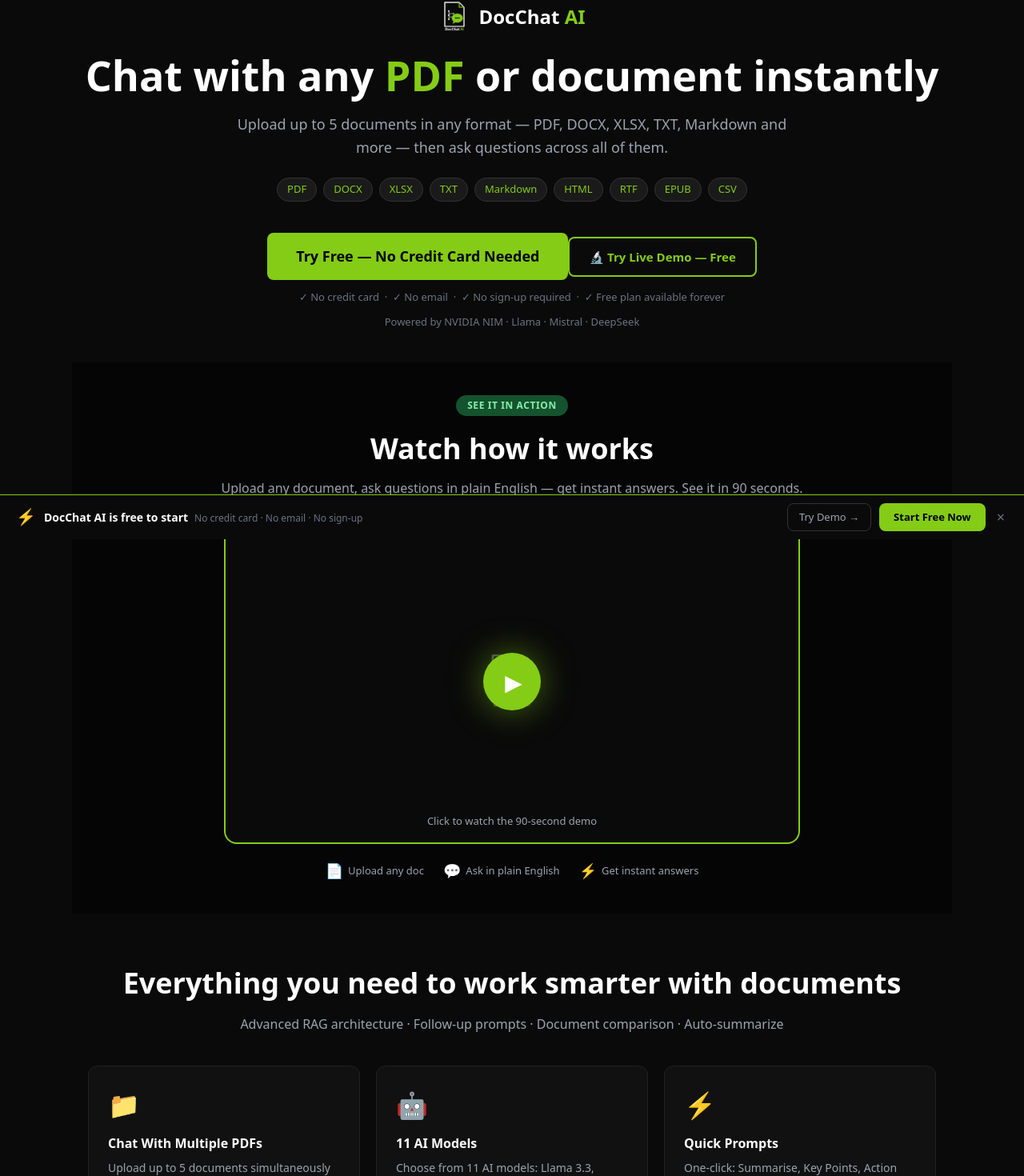
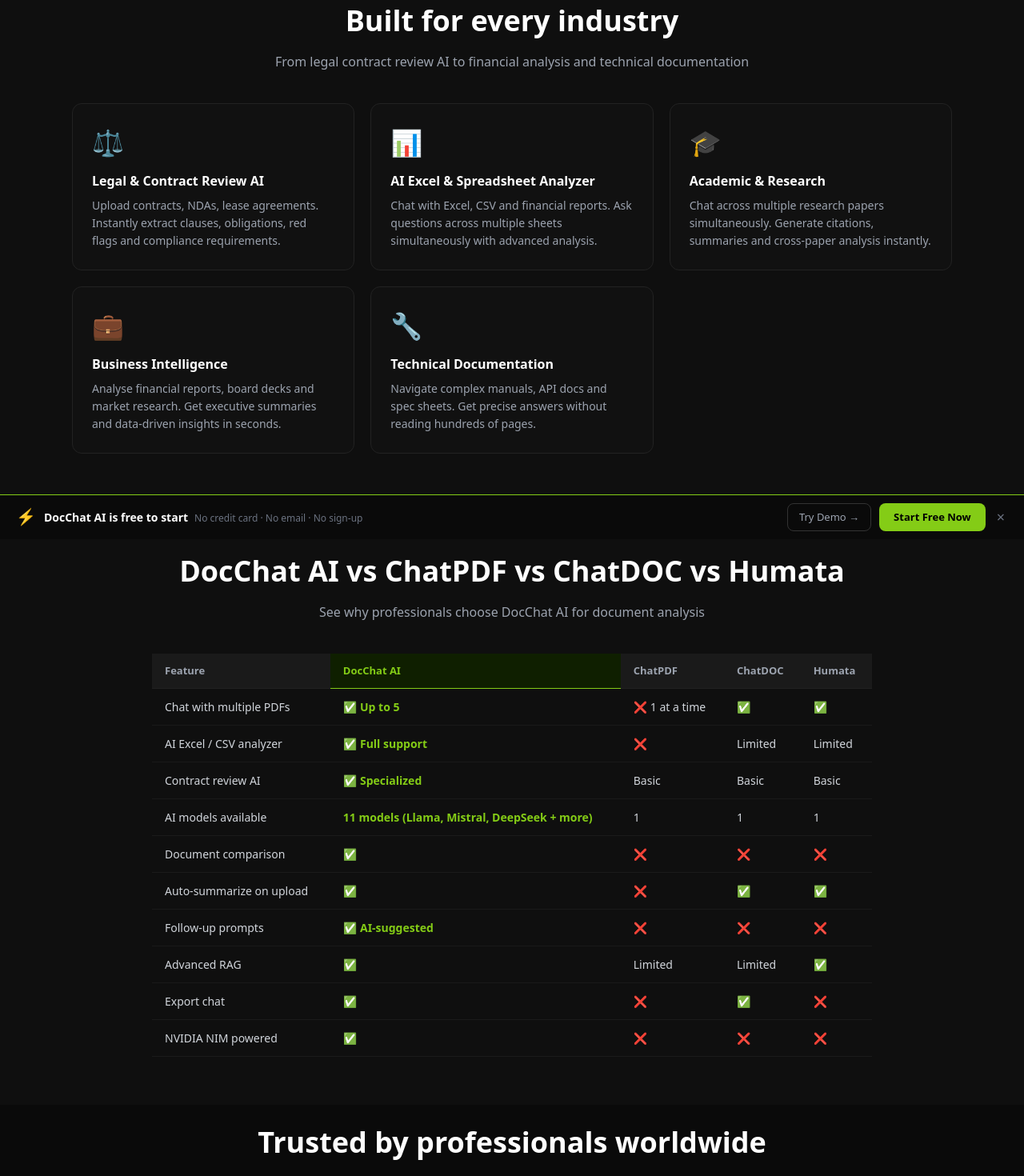
Before and after one commit to justin280/docchat-saas, a Next.js app: page / in a window 1280 px wide. Shown: the part 126-1596 px from the top of the page at 80% size. Built offline with nearby package versions, Linux system fonts and the light colour scheme.

Commit message:
Homepage: remove Watch how it works video section and all healthcare/HIPAA references

```diff
--- a/app/page.js
+++ b/app/page.js
@@ -15,7 +15,6 @@ const QUICK_PROMPTS = [
 const USE_CASES = [
   { icon: '⚖️', title: 'Legal & Contract Review AI', desc: 'Upload contracts, NDAs, lease agreements. Instantly extract clauses, obligations, red flags and compliance requirements.' },
   { icon: '📊', title: 'AI Excel & Spreadsheet Analyzer', desc: 'Chat with Excel, CSV and financial reports. Ask questions across multiple sheets simultaneously with advanced analysis.' },
-  { icon: '🏥', title: 'Healthcare Research', desc: 'Process clinical studies, medical literature and HIPAA-compliant documents. Extract insights from complex health data.' },
   { icon: '🎓', title: 'Academic & Research', desc: 'Chat across multiple research papers simultaneously. Generate citations, summaries and cross-paper analysis instantly.' },
   { icon: '💼', title: 'Business Intelligence', desc: 'Analyse financial reports, board decks and market research. Get executive summaries and data-driven insights in seconds.' },
   { icon: '🔧', title: 'Technical Documentation', desc: 'Navigate complex manuals, API docs and spec sheets. Get precise answers without reading hundreds of pages.' },
@@ -36,12 +35,10 @@ const FEATURES = [
 const TESTIMONIALS = [
   { name: 'Sarah M.', role: 'Contract Lawyer', text: 'I review 20+ contracts a week. DocChat AI cuts my time in half. The contract review AI is incredibly accurate.' },
   { name: 'James T.', role: 'Financial Analyst', text: 'The AI Excel analyzer is a game changer. I uploaded 3 quarterly reports and asked cross-document questions instantly.' },
-  { name: 'Dr. Priya R.', role: 'Medical Researcher', text: 'Perfect for healthcare research. I process clinical studies and get structured summaries in minutes, not hours.' },
   { name: 'Alex W.', role: 'Startup Founder', text: 'We use DocChat AI for due diligence. Uploading investor reports and chatting with them saves us days of manual work.' },
 ];
 
 const NAV_PAGES = [
-      { slug: '/healthcare', label: 'Healthcare' },
       { slug: '/contact', label: 'Contact' },
 
     ];
@@ -51,7 +48,6 @@ export default function Home() {
   const [input, setInput] = useState('');
   const [loading, setLoading] = useState(false);
   const [view, setView] = useState('landing');
-  const [showVideo, setShowVideo] = useState(false);
   const [selectedModel, setSelectedModel] = useState('meta/llama-3.1-70b-instruct');
   const [uploadError, setUploadError] = useState('');
   const [uploading, setUploading] = useState(false);
@@ -248,7 +244,6 @@ export default function Home() {
     { q: 'Can I chat with multiple PDFs at once?', a: 'Yes! Upload up to 5 documents simultaneously and ask questions across all of them. Our advanced RAG architecture ensures accurate, grounded answers.' },
     { q: 'Is DocChat AI suitable for contract review?', a: 'Absolutely. Our contract review AI is used by lawyers and paralegals to extract clauses, flag obligations and identify risks in seconds.' },
     { q: 'Can it analyse Excel and CSV files?', a: 'Yes. Our AI Excel analyzer supports deep table and multi-sheet analysis. Upload financial reports, budgets or datasets and ask natural language questions.' },
-    { q: 'Is it HIPAA compliant for healthcare use?', a: 'Our Business plan includes HIPAA-ready processing. Documents are never stored after your session ends.' },
     { q: 'Which AI models are available?', a: 'Llama 3.1 70B, Mistral Large and DeepSeek R1 — all powered by NVIDIA NIM infrastructure.' },
     { q: 'Are my documents private?', a: 'Yes. Documents are processed in-session only and never persisted to any database.' },
     { q: 'Can I cancel my subscription?', a: 'Yes, cancel anytime from your account settings. No lock-in contracts.' },
@@ -398,82 +393,11 @@ export default function Home() {
         <button style={{...s.ctaBtn, padding:'8px 18px', fontSize:'13px'}} onClick={()=>setView('chat')}>Try Free</button>
       </nav>
 
-      <section style={s.hero}>
-        <div style={s.logo}><img src="/logo.png" alt="DocChat AI" width="40" height="40" style={{borderRadius:'8px'}} /><span style={{fontSize:'24px',fontWeight:'700'}}>DocChat <span style={s.h1green}>AI</span></span></div>
-        <h1 style={s.h1}>Chat with any <span style={s.h1green}>PDF</span> or document instantly</h1>
-        <h2 style={{fontSize:'18px',fontWeight:'400',color:'#9ca3af',maxWidth:'700px',margin:'0 auto 24px',lineHeight:'1.6'}}>Upload up to 5 documents in any format — PDF, DOCX, XLSX, TXT, Markdown and more — then ask questions across all of them.</h2>
-        <div style={s.badges}>
-          {['PDF','DOCX','XLSX','TXT','Markdown','HTML','RTF','EPUB','CSV'].map(f=>(
-            <span key={f} style={s.badge}>{f}</span>
-          ))}
-        </div>
-        <button style={s.ctaBtn} onClick={()=>setView('chat')}>Try Free — No Credit Card Needed</button>
-        <a href="/demo" style={{display:'inline-block', marginTop:'12px', backgroundColor:'transparent', color:'#84cc16', border:'2px solid #84cc16', borderRadius:'8px', padding:'12px 24px', fontSize:'15px', fontWeight:'600', cursor:'pointer', textDecoration:'none'}}>🔬 Try Live Demo — Free</a>
-        <p style={{color:'#6b7280', fontSize:'13px', marginTop:'12px', marginBottom:'0'}}>✓ No credit card &nbsp;·&nbsp; ✓ No email &nbsp;·&nbsp; ✓ No sign-up required &nbsp;·&nbsp; ✓ Free plan available forever</p>
-        <p style={s.poweredBy}>Powered by NVIDIA NIM · Llama · Mistral · DeepSeek</p>
-      </section>
-
-      {/* Video Demo Section */}
-      <section style={{...s.section, padding:'40px 24px', backgroundColor:'#050505'}}>
-        <div style={{textAlign:'center', maxWidth:'860px', margin:'0 auto'}}>
-          <div style={{display:'inline-block', backgroundColor:'#14532d', color:'#86efac', fontSize:'12px', fontWeight:'700', padding:'4px 14px', borderRadius:'20px', marginBottom:'14px', letterSpacing:'0.05em'}}>SEE IT IN ACTION</div>
-          <h2 style={{...s.h2, marginBottom:'10px'}}>Watch how it works</h2>
-          <p style={{color:'#9ca3af', marginBottom:'28px', fontSize:'16px'}}>Upload any document, ask questions in plain English — get instant answers. See it in 90 seconds.</p>
-          <div
-            onClick={()=>setShowVideo(true)}
-            style={{position:'relative', cursor:'pointer', borderRadius:'16px', overflow:'hidden', border:'2px solid #84cc16', maxWidth:'720px', margin:'0 auto', background:'#0a0a0a', aspectRatio:'16/9', display:'flex', alignItems:'center', justifyContent:'center'}}
-          >
-            <img src="/logo.png" alt="DocChat AI Demo" style={{position:'absolute', top:'50%', left:'50%', transform:'translate(-50%,-50%)', width:'80px', height:'80px', borderRadius:'16px', opacity:0.3}} />
-            <div style={{position:'relative', zIndex:2, width:'72px', height:'72px', borderRadius:'50%', backgroundColor:'#84cc16', display:'flex', alignItems:'center', justifyContent:'center', boxShadow:'0 0 40px rgba(132,204,22,0.5)'}}>
-              <span style={{fontSize:'28px', marginLeft:'4px'}}>▶</span>
-            </div>
-            <div style={{position:'absolute', bottom:'16px', left:'50%', transform:'translateX(-50%)', color:'#9ca3af', fontSize:'13px', whiteSpace:'nowrap'}}>Click to watch the 90-second demo</div>
-          </div>
-          <div style={{display:'flex', justifyContent:'center', gap:'24px', marginTop:'20px', flexWrap:'wrap'}}>
-            {[['📄','Upload any doc'],['💬','Ask in plain English'],['⚡','Get instant answers']].map(([icon,label],i)=>(
-              <div key={i} style={{display:'flex', alignItems:'center', gap:'6px', color:'#9ca3af', fontSize:'13px'}}>
-                <span style={{fontSize:'18px'}}>{icon}</span><span>{label}</span>
-              </div>
-            ))}
-          </div>
-        </div>
-      </section>
-
-      {/* Video Modal */}
-      {showVideo && (
-        <div onClick={()=>setShowVideo(false)} style={{position:'fixed', inset:0, backgroundColor:'rgba(0,0,0,0.9)', zIndex:1000, display:'flex', alignItems:'center', justifyContent:'center', padding:'20px'}}>
-          <div onClick={e=>e.stopPropagation()} style={{position:'relative', width:'100%', maxWidth:'900px', aspectRatio:'16/9', borderRadius:'12px', overflow:'hidden', backgroundColor:'#000'}}>
-            <iframe
-              src="https://www.youtube.com/embed/live_stream?channel=UCbmNph6atAoGfqLoCL_duAg&autoplay=1"
-              title="DocChat AI Demo"
-              allow="accelerometer; autoplay; clipboard-write; encrypted-media; gyroscope; picture-in-picture"
-              allowFullScreen
-              style={{width:'100%', height:'100%', border:'none'}}
-            />
-            <button onClick={()=>setShowVideo(false)} style={{position:'absolute', top:'10px', right:'10px', backgroundColor:'rgba(0,0,0,0.7)', color:'#fff', border:'none', borderRadius:'50%', width:'36px', height:'36px', fontSize:'18px', cursor:'pointer', display:'flex', alignItems:'center', justifyContent:'center'}}>✕</button>
-          </div>
-          <p style={{position:'absolute', bottom:'16px', color:'#6b7280', fontSize:'12px'}}>Click outside or ✕ to close · Or <a href="/demo" style={{color:'#84cc16', textDecoration:'none'}}>try the live demo →</a></p>
-        </div>
-      )}
-
-      <section style={s.section}>
-        <h2 style={s.h2}>Everything you need to work smarter with documents</h2>
-        <p style={s.h2sub}>Advanced RAG architecture · Follow-up prompts · Document comparison · Auto-summarize</p>
-        <div style={s.grid3}>
-          {FEATURES.map((f,i)=>(
-            <div key={i} style={s.card}>
-              <div style={s.cardIcon}>{f.icon}</div>
-              <h3 style={s.cardTitle}>{f.title}</h3>
-              <p style={s.cardDesc}>{f.desc}</p>
-            </div>
-          ))}
-        </div>
-      </section>
 
       <section style={{...s.section, backgroundColor:'#0f0f0f', maxWidth:'100%', padding:'60px 20px'}}>
         <div style={{maxWidth:'1100px',margin:'0 auto'}}>
           <h2 style={s.h2}>Built for every industry</h2>
-          <p style={s.h2sub}>From legal contract review AI to healthcare research to financial analysis</p>
+          <p style={s.h2sub}>From legal contract review AI to financial analysis and technical documentation</p>
           <div style={s.grid3}>
             {USE_CASES.map((u,i)=>(
               <div key={i} style={s.card}>
@@ -512,7 +436,6 @@ export default function Home() {
                   ['Follow-up prompts','✅ AI-suggested','❌','❌','❌'],
                   ['Advanced RAG','✅','Limited','Limited','✅'],
                                     ['Export chat','✅','❌','✅','❌'],
-                  ['HIPAA / Enterprise ready','✅ Business plan','❌','❌','✅'],
                   ['NVIDIA NIM powered','✅','❌','❌','❌'],
                 ].map(([feat,...vals],i)=>(
                   <tr key={i}>
```
